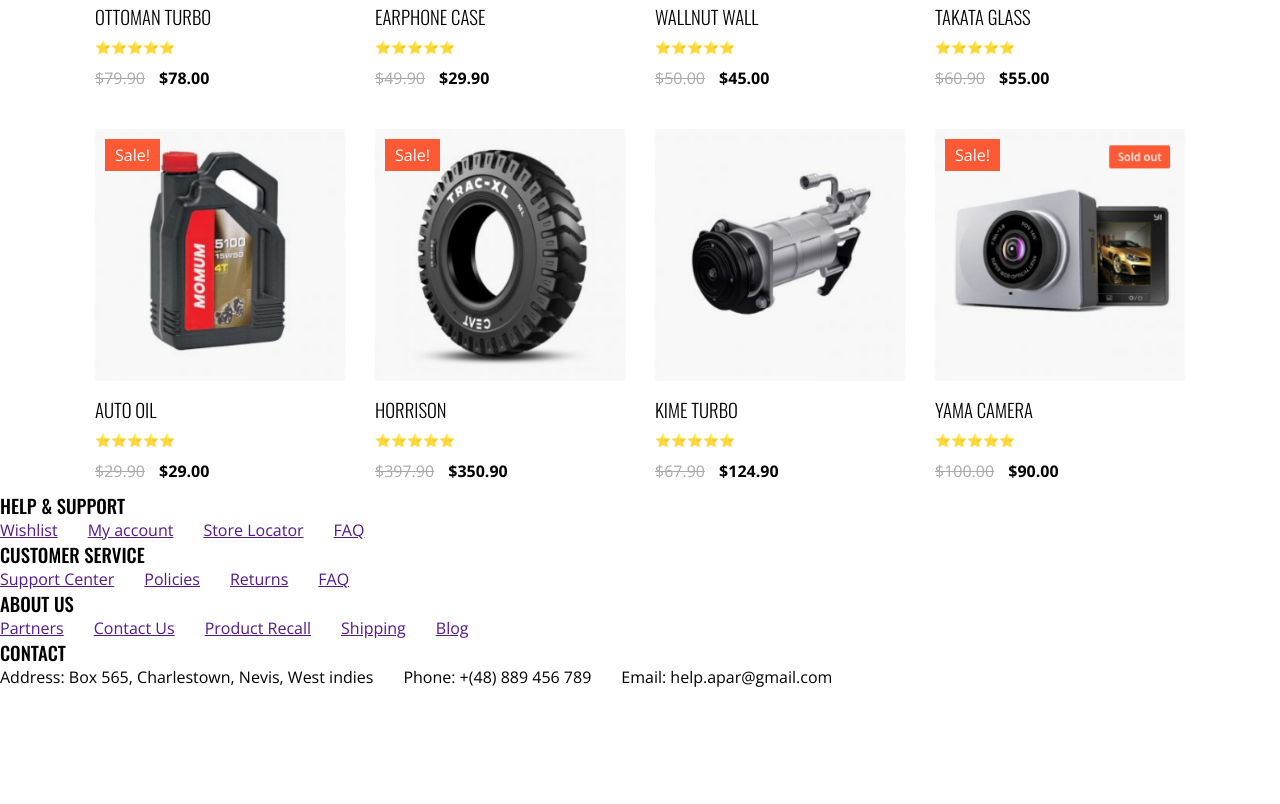
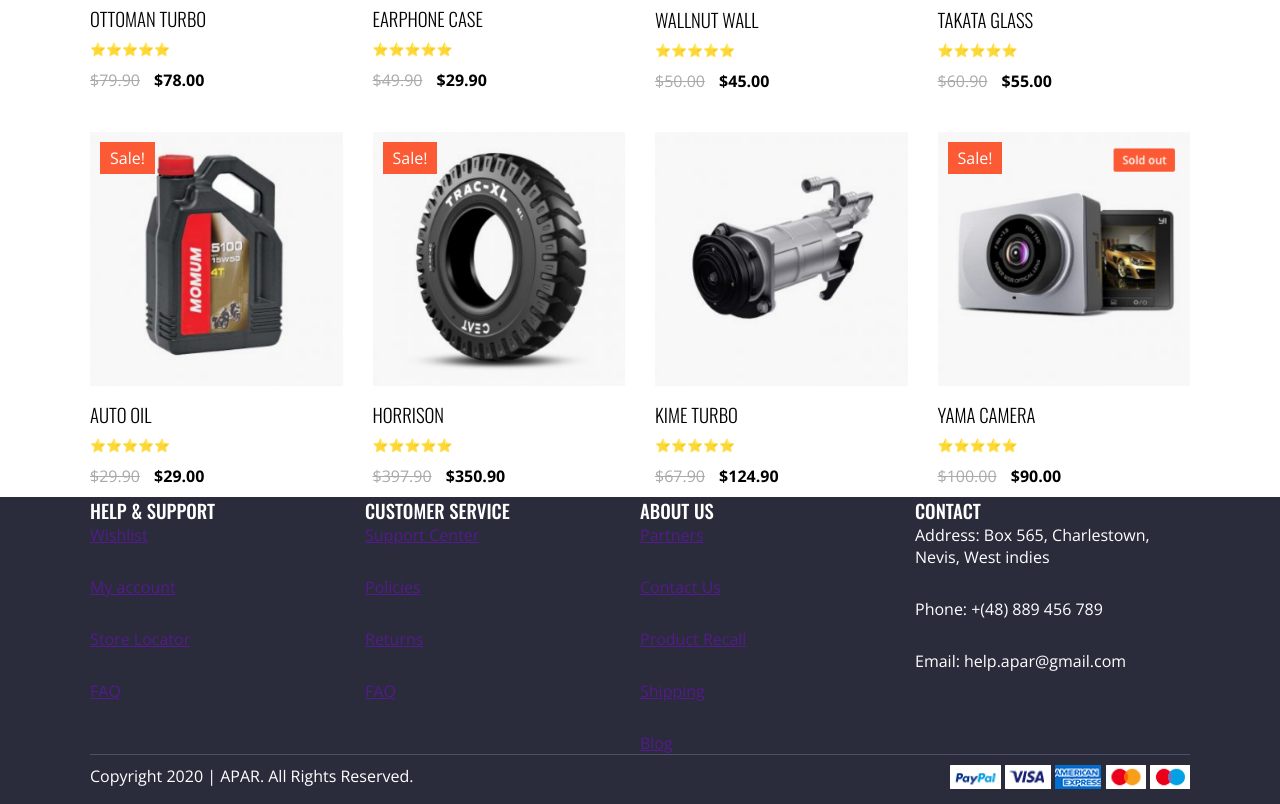
Before and after one commit to alcanizalan/web12APAR_onlyHTML, a plain HTML site: page index.html in a window 1280 px wide. Shown: the part 1282-2086 px from the top of the page. Before the commit the page ends 1992 px from the top, so only its background shows below. Drawn offline with nearby package versions, Linux system fonts and the light colour scheme.

Commit message:
footer adelantado y flex cambiado a grid

```diff
--- a/css/style.css
+++ b/css/style.css
@@ -163,15 +163,14 @@ li:hover{
 }
 
 .products-container{
-    display: flex;
-    flex-wrap: wrap;
+    display: grid;
+    grid-template-columns: repeat(4, 1fr);
     gap: 30px;
     justify-content: center;
 }
 
 .article{
     height: fit-content;
-    width: 250px;
 }
 
 .article-img{
@@ -208,3 +207,37 @@ li:hover{
 .new-price{
     font-weight: bold;
 }
+
+.footer{
+    background-color: var(--navyblue-apar);
+    color: white;
+    display: flex;
+    justify-content: center;
+}
+.footerAdjust{
+    display: flex;
+    flex-direction: column;
+    justify-content: center;
+    width: 1100px;
+}
+.footerContent{
+    display: grid;
+    grid-template-columns: 1fr 1fr 1fr 1fr;
+}
+
+.footerLinks-ul{
+    display: flex;
+    justify-content: left;
+    flex-direction: column;
+}
+
+.imgMetodoPago{
+    height: 24px;
+}
+.footerBottom{
+    display: flex;
+    flex-direction: row;
+    justify-content: space-between;
+    border-top: 1px solid #4d5068;
+    padding: 10px 0 ;
+}
--- a/index.html
+++ b/index.html
@@ -266,12 +266,12 @@
             </div>
         </div>
     </section>
-    <footer>
-        <div>
-            <div>
+    <footer class="footer">
+        <div class="footerAdjust">
+            <div class="footerContent">
                 <section>
                     <h3>HELP & SUPPORT</h3>
-                    <ul>
+                    <ul class="footerLinks-ul">
                         <li><a href="">Wishlist</a></li>
                         <li><a href="">My account</a></li>
                         <li><a href="">Store Locator</a></li>
@@ -280,7 +280,7 @@
                 </section>
                 <section>
                     <h3>CUSTOMER SERVICE</h3>
-                    <ul>
+                    <ul class="footerLinks-ul">
                         <li><a href="">Support Center</a></li>
                         <li><a href="">Policies</a></li>
                         <li><a href="">Returns</a></li>
@@ -289,7 +289,7 @@
                 </section>
                 <section>
                     <h3>ABOUT US</h3>
-                    <ul>
+                    <ul class="footerLinks-ul">
                         <li><a href="">Partners</a></li>
                         <li><a href="">Contact Us</a></li>
                         <li><a href="">Product Recall</a></li>
@@ -299,7 +299,7 @@
                 </section>
                 <section>
                     <h3>CONTACT</h3>
-                    <ul>
+                    <ul class="footerLinks-ul">
                         <li>Address: Box 565, Charlestown, Nevis, West indies</li>
                         <li>Phone: +(48) 889 456 789</li>
                         <li>Email: help.apar@gmail.com</li>
@@ -313,8 +313,15 @@
                     </div>
                 </section>
             </div>
-            <div>
-
+            <div class="footerBottom">
+                <p>Copyright 2020 | APAR. All Rights Reserved.</p>
+                <div>
+                    <img class="imgMetodoPago" src="/img/paypal.png" alt="">
+                    <img class="imgMetodoPago" src="/img/visa.png" alt="">
+                    <img class="imgMetodoPago" src="/img/americanexpress.png" alt="">
+                    <img class="imgMetodoPago" src="/img/mastercard.png" alt="">
+                    <img class="imgMetodoPago" src="/img/mastercard2.png" alt="">
+                </div>
             </div>
         </div>
     </footer>
```
Also changed, not shown: img/americanexpress.png (added), img/mastercard.png (added), img/mastercard2.png (added), img/paypal.png (added), img/visa.png (added).
